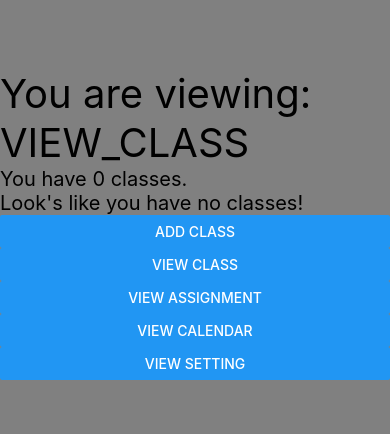
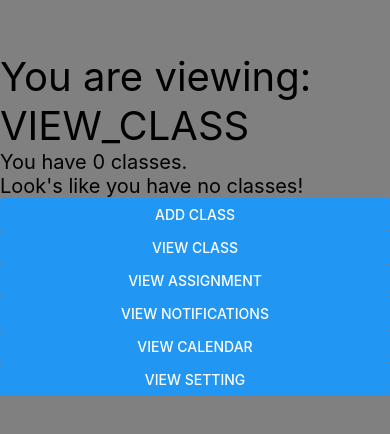
Before and after one commit to CSCI3323-AXEEMPLANNER/AXEEM-PLANNER, a React Native app: screen / in a window 390 px wide. Shown: the part 198-632 px from the top of the page. Built offline with nearby package versions, Linux system fonts and the light colour scheme.

Commit message:
merged feature-class, cleaned areas from space, and added notification

```diff
--- a/public/Components/GLOBAL_VIEW/index.js
+++ b/public/Components/GLOBAL_VIEW/index.js
@@ -5,6 +5,7 @@ export default function GLOBAL_VIEW(VIEW) {
     // PARAM VIEW = payload
     if (VIEW === 'VIEW_CLASS') return <VIEW_CLASS />;
     if (VIEW === 'VIEW_ASSIGNMENT') return <VIEW_ASSIGNMENT />;
+    // if (VIEW === 'VIEW_NOTIFICATIONS') return
     // if (VIEW === 'VIEW_CALENDAR') return
     // if (VIEW === 'VIEW_SETTING') return
     return <Text style={{ fontSize: '20px' }}>Look's Empty!</Text>; // IF VIEW DOES NOT EQUAL SET OF VIEWS POSSIBLE DEFAULT IS TEXT
--- a/public/Components/Navigation/index.js
+++ b/public/Components/Navigation/index.js
@@ -5,7 +5,7 @@ export default class Navigation extends React.Component {
     constructor() {
         super();
         this.state = {
-            VIEW_NAMES: ['CLASS', 'ASSIGNMENT', 'CALENDAR', 'SETTING']
+            VIEW_NAMES: ['CLASS', 'ASSIGNMENT', 'NOTIFICATIONS', 'CALENDAR', 'SETTING']
         }
     }
 
--- a/public/Components/VIEW_CLASS/index.js
+++ b/public/Components/VIEW_CLASS/index.js
@@ -51,8 +51,6 @@ class VIEW_CLASS extends React.Component {
           </View>
         );
     }
-
-
 }
 
 // ALLOWS US TO MAKE CLASS ARRAY AVAILABLE IN class CLASS
```
Also changed, not shown: public/Components/VIEW_ASSIGNMENT/index.js (line endings or trailing spaces).
